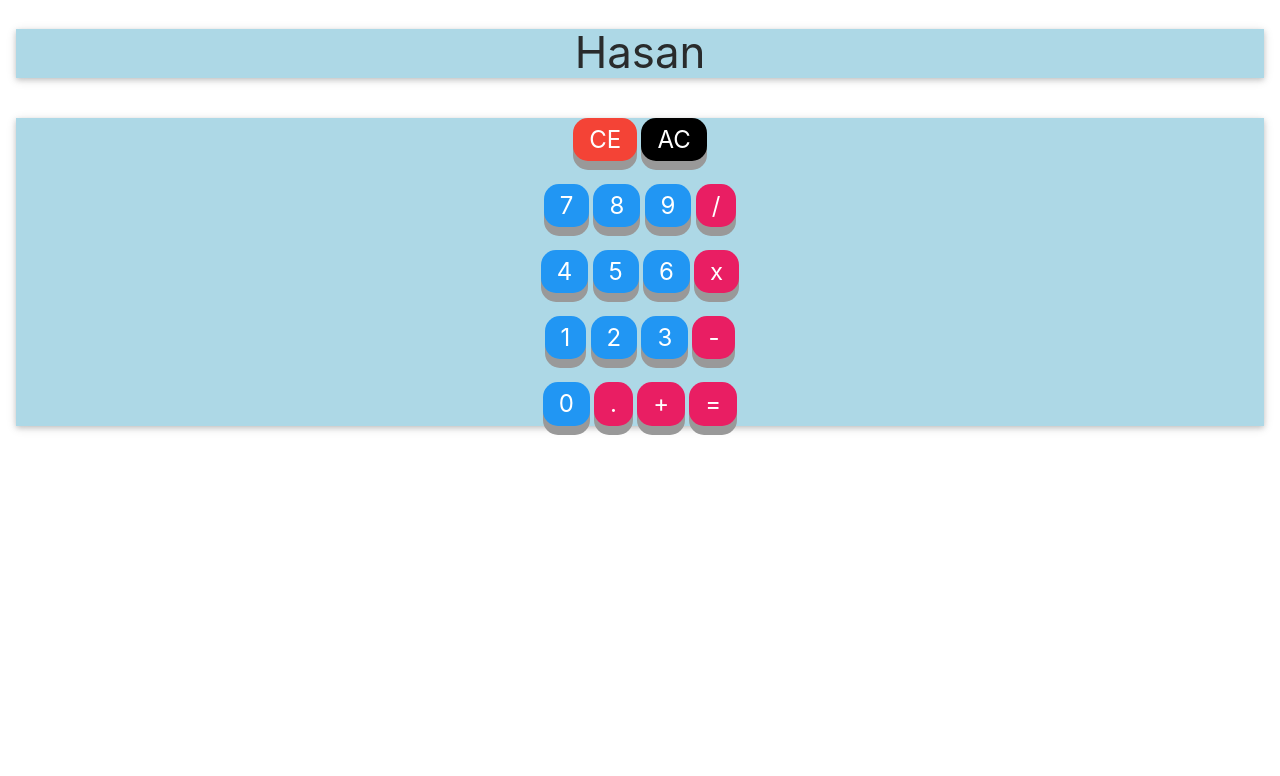
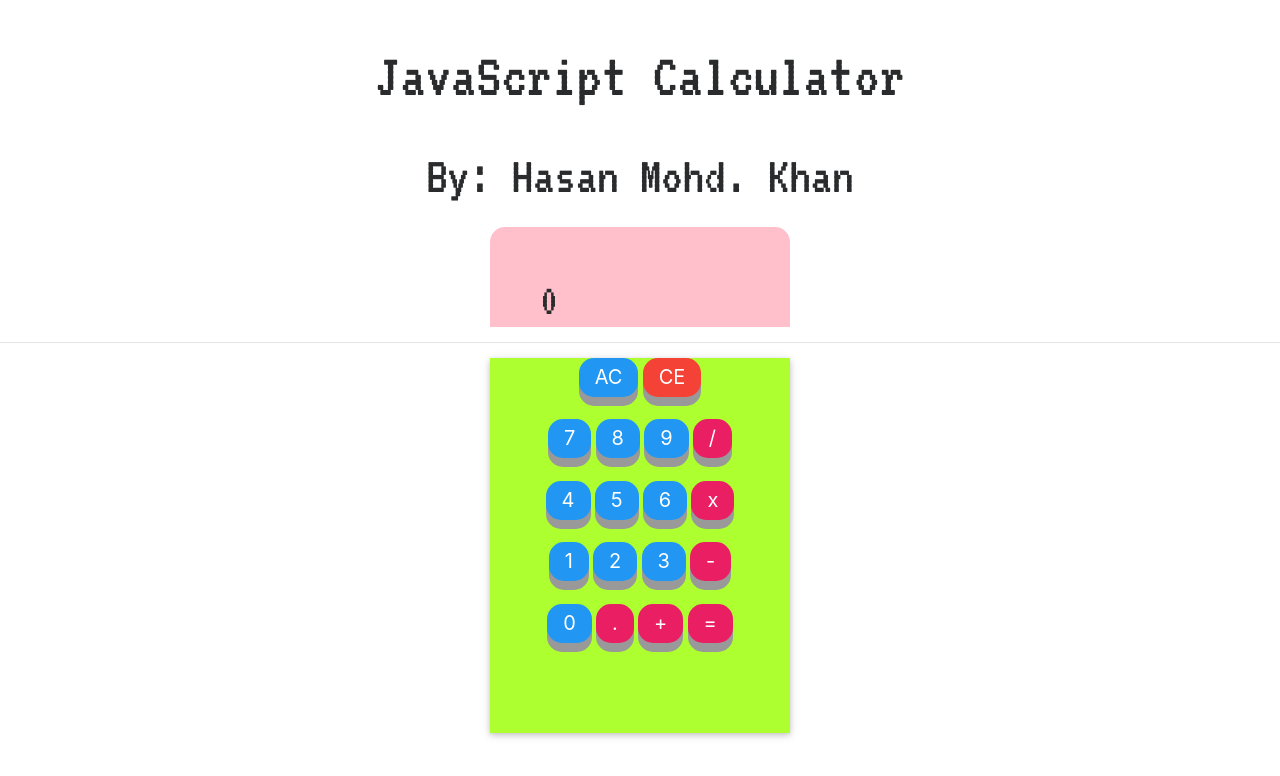
Before and after one commit to hasanmohdkhan/JavaScript-Calculator, a plain HTML site: page index.html in a window 1280 px wide. Drawn offline with nearby package versions, Linux system fonts and the light colour scheme; no server answers; a web font is replaced by a local one.

Commit message:
project updates

```diff
--- a/css/style.css
+++ b/css/style.css
@@ -1,15 +1,62 @@
+span{
+
+    font-family: 'VT323', monospace;
+    font-size: 20px;
+}
+
+
+#desc ,#author{
+
+    font-family: 'VT323', monospace;
+
+}
+
+html,body {
+
+
+
+}
+
+
+#Output{
+    background-color: pink;
+    width: 300px;
+    height: 100px;
+    border-top-left-radius: 1em ;
+    border-top-right-radius: 1em;
+    margin-left: auto;
+    margin-right: auto;
+    margin-top:20px;
+    padding-top: 40px;
+
+
+}
 .w3-card{
 
-    background-color:lightblue;
-    text-align: center;
+    text-align: center;  }
 
+#numberKeys{
+
+background-color: greenyellow;
+    width: 300px;
+    height: 375px;
+    margin-left: auto;
+    margin-right: auto;
 }
+
+#steps{
+
+    padding-left: 50px;
+    font-size: 3em;
+    margin-top: 20px;
+}
+
 
 
 
 .button {
     padding: 15px 25px;
-    font-size: 24px;
+    font-size: 20px;
     text-align: center;
     cursor: pointer;
     outline: none;
--- a/index.html
+++ b/index.html
@@ -9,55 +9,78 @@
 <link rel='stylesheet prefetch' href='https://cdnjs.cloudflare.com/ajax/libs/twitter-bootstrap/4.0.0-alpha.6/css/bootstrap.min.css'>
 <link rel='stylesheet prefetch' href='https://cdnjs.cloudflare.com/ajax/libs/materialize/0.98.2/css/materialize.min.css'>
 
+    <link href="https://fonts.googleapis.com/css?family=Sedgwick+Ave+Display" rel="stylesheet">
+
+    <link href="https://fonts.googleapis.com/css?family=VT323" rel="stylesheet">
+
     <script src='https://cdnjs.cloudflare.com/ajax/libs/jquery/3.1.1/jquery.min.js'></script>
+    <script src="js/index.js"></script>
 
 </head>
 
 <body>
- <div class="w3-container">
-   <div class="w3-card">
-      <h3 id="output">Hasan</h3>
+<div class="text-center">
+<!-- Introduction  -->
+    <h1 id="desc">JavaScript Calculator</h1>
+    <h2 id="author">By: Hasan Mohd. Khan</h2>
 
-     </div>
-     <br>
-     <div class="w3-card">
+    <!-- Introduction  -->
+</div>
+<!-- Area For Output to be shown -->
+<div id="Output">
+    <span id="steps"> 0 </span>   <!-- TODO Change id -->
+
+
+</div>
+
+<hr/>
+
+<!-- // Area For Output to be shown -->
+
+
+
+
+
+     <div class="w3-card" id="numberKeys">
 
     <div>
-    <button class="w3-btn w3-red button">CE</button>
 
-    <button class="w3-btn w3-black w3-ripple button">AC</button>
+        <button class="w3-btn w3-blue w3-ripple button" id="deleteAll">AC</button>
+        <button class="w3-btn w3-red w3-ripple button " id="backOne">CE</button>
+
+
     </div>
     <div >
         <br>
     <!--button for digits-->
-    <button class="w3-btn w3-blue w3-ripple button">7</button>
-    <button class="w3-btn w3-blue w3-ripple button">8</button>
-    <button class="w3-btn w3-blue w3-ripple button">9</button>
-    <button class="w3-btn w3-pink w3-ripple button">/</button>
+    <button class="w3-btn w3-blue w3-ripple button" id="7">7</button>
+    <button class="w3-btn w3-blue w3-ripple button" id="8">8</button>
+    <button class="w3-btn w3-blue w3-ripple button" id="9">9</button>
+    <button class="w3-btn w3-pink w3-ripple button" id="/">/</button>
     </div>
           <br>
     <div>
     <!--button for digits-->
-    <button class="w3-btn w3-blue w3-ripple button">4</button>
-    <button class="w3-btn w3-blue w3-ripple button">5</button>
-    <button class="w3-btn w3-blue w3-ripple button">6</button>
-    <button class="w3-btn w3-pink w3-ripple button">x</button>
+    <button class="w3-btn w3-blue w3-ripple button" id="4">4</button>
+    <button class="w3-btn w3-blue w3-ripple button" id="5">5</button>
+    <button class="w3-btn w3-blue w3-ripple button" id="6">6</button>
+    <button class="w3-btn w3-pink w3-ripple button" id="*">x</button>
     </div>
           <br>
     <div>
     <!--button for digits-->
-    <button class="w3-btn w3-blue w3-ripple button">1</button>
-    <button class="w3-btn w3-blue w3-ripple button">2</button>
-    <button class="w3-btn w3-blue w3-ripple button">3</button>
-    <button class="w3-btn w3-pink w3-ripple button">-</button>
+    <button class="w3-btn w3-blue w3-ripple button" id="1">1</button>
+    <button class="w3-btn w3-blue w3-ripple button" id="2">2</button>
+    <button class="w3-btn w3-blue w3-ripple button" id="3">3</button>
+    <button class="w3-btn w3-pink w3-ripple button" id="-">-</button>
     </div>
           <br>
     <div>
     <!--button for digits-->
-    <button class="w3-btn w3-blue w3-ripple button">0</button>
-    <button class="w3-btn w3-pink w3-ripple button">.</button>
-    <button class="w3-btn w3-pink w3-ripple button">+</button>
-    <button class="w3-btn w3-pink w3-ripple button">=</button>
+    <button class="w3-btn w3-blue w3-ripple button" id="0">0</button>
+    <button class="w3-btn w3-pink w3-ripple button" id=".">.</button>
+    <button class="w3-btn w3-pink w3-ripple button" id="+">+</button>
+    <button class="w3-btn w3-pink w3-ripple button" id="total">=</button>
     </div>
 
 
--- a/js/index.js
+++ b/js/index.js
@@ -1 +1,89 @@
-jjjj
+//Document page loading
+$(document).ready(function () {
+
+//array to store inputs from user
+var inputs=[""];
+ // string to store current string from user
+var totalString;
+// operator array for validation without .
+var op1=["+","-","/","*"];
+// operator for . validation
+var op2=[". "];
+// number validation
+ var num = [0,1,2,3,4,5,6,7,8,9];
+
+// function for updating final value to display
+    function getValue(input) {
+
+        if(op2.includes(inputs[inputs.length-1]== true && input==="."))
+        {
+            console.log("Duplicate '.' ");
+        }
+
+        else if(inputs.length===1 && op1.includes(input)=== false){
+
+            inputs.push(input);
+        }
+
+        else if(op1.includes(inputs[inputs.length-1])=== false){
+           inputs.push(input);
+
+        }
+
+        else if(num.includes(Number(input))){
+            inputs.push(input);
+        }
+
+        update();
+
+
+
+    }
+
+//update onclick button
+function update(){
+    totalString = inputs.join("");
+    $("#steps").html(totalString);
+
+}
+
+
+
+function getTotal(){
+    totalString = inputs.join("");
+    $("#steps").html(eval(totalString));
+
+}
+
+$("button").on("click", function(){
+
+       if(this.id==="deleteAll"){
+           alert("deletle");
+           inputs = [""];
+           update();
+       }
+
+     else  if(this.id==="backOne"){
+           inputs.pop();
+           update();
+       }
+
+       else  if(this.id==="total"){
+          getTotal();
+       }
+
+  else {
+    if(inputs[inputs.length-1].indexOf("+","-","*","/" ,"-1") === -1){
+        getValue(this.id);
+
+    }
+       else{this.id}
+
+
+       }
+
+
+});
+
+
+});
```
